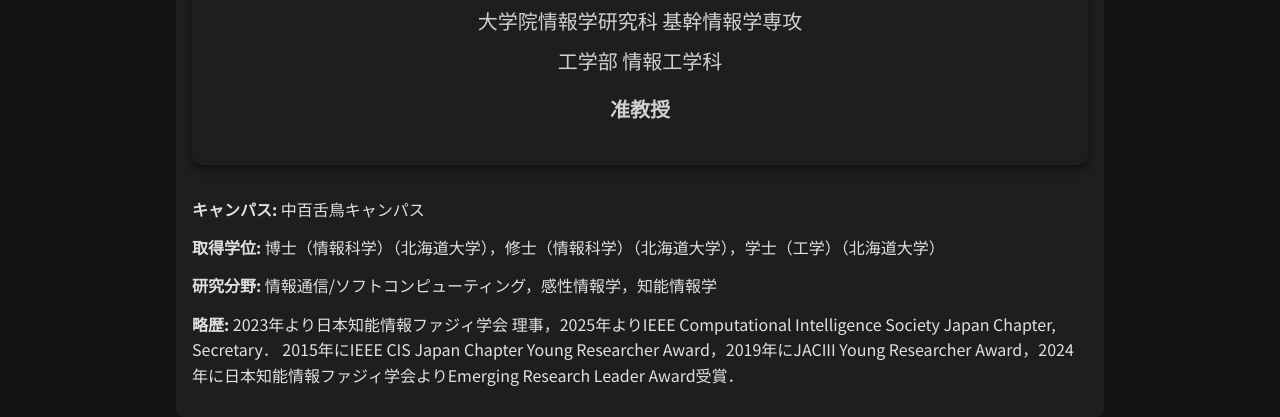
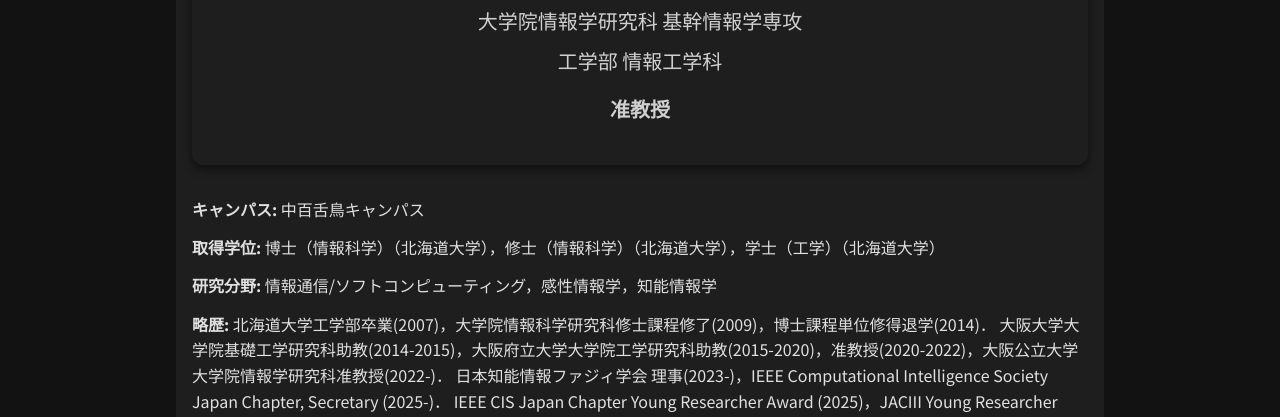
Before and after one commit to subukata/test, a plain HTML site: page index.html in a window 1280 px wide. Shown: the part 375-792 px from the top of the page. Drawn offline with Linux system fonts and the light colour scheme.

Commit message:
Update index.html

```diff
--- a/index.html
+++ b/index.html
@@ -152,8 +152,10 @@
       </div>
       <div class="profile-item"><span>研究分野: </span> 情報通信/ソフトコンピューティング，感性情報学，知能情報学</div>
       <div class="profile-item"><span>略歴: </span>
-        2023年より日本知能情報ファジィ学会 理事，2025年よりIEEE Computational Intelligence Society Japan Chapter, Secretary．
-        2015年にIEEE CIS Japan Chapter Young Researcher Award，2019年にJACIII Young Researcher Award，2024年に日本知能情報ファジィ学会よりEmerging Research Leader Award受賞．</div>
+      	北海道大学工学部卒業(2007)，大学院情報科学研究科修士課程修了(2009)，博士課程単位修得退学(2014)．
+      	大阪大学大学院基礎工学研究科助教(2014-2015)，大阪府立大学大学院工学研究科助教(2015-2020)，准教授(2020-2022)，大阪公立大学大学院情報学研究科准教授(2022-)．
+        日本知能情報ファジィ学会 理事(2023-)，IEEE Computational Intelligence Society Japan Chapter, Secretary (2025-)．
+        IEEE CIS Japan Chapter Young Researcher Award (2025)，JACIII Young Researcher Award (2019)，日本知能情報ファジィ学会よりEmerging Research Leader Award (2024)等受賞．</div>
     </section>
     <!-- 研究概要 -->
     <section id="research">
```
